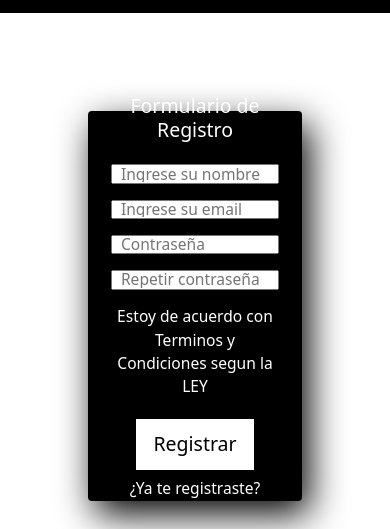
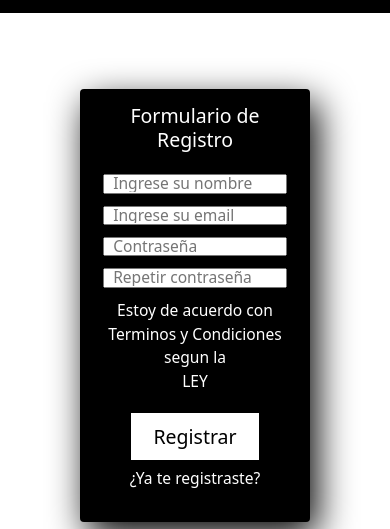
Before and after one commit to AlterEma/Proyecto-Primera-Etapa_Alarcon, a plain HTML site: page html/registrate.html in a window 390 px wide. Shown: the part 315-844 px from the top of the page. Drawn offline with nearby package versions, Linux system fonts and the light colour scheme; a web font is replaced by a local one.

```diff
--- a/css/css.css
+++ b/css/css.css
@@ -1443,9 +1443,9 @@
         display: flex;
         flex-direction: column;
         justify-content: center;
-        height: 100vw;
-        width: 55vw;
-        padding: 3vw 3vw 1vw 3vw;
+        height: auto;
+        width: 59vw;
+        padding: 4vw 3vw 2vw 3vw;
         background-color: black;
         border-radius: 4px;
         box-shadow: 7px 13px 37px #000;
@@ -1488,7 +1488,7 @@
         font-size: 4vw;
         height: 2vw;
         padding: 2vw;
-        margin-bottom: 4vw;
+        margin-bottom: 3vw;
         width: 100%;
 
     }
@@ -1511,9 +1511,10 @@
 
         display: flex;
         justify-content: center;
-        padding: 2vw;
+        align-items: center;
         margin-top: 1vw;
         margin-bottom: 2vw;
+        height: 12vw;
         width: 70%;
         font-size: 5vw;
         color: black;
```
